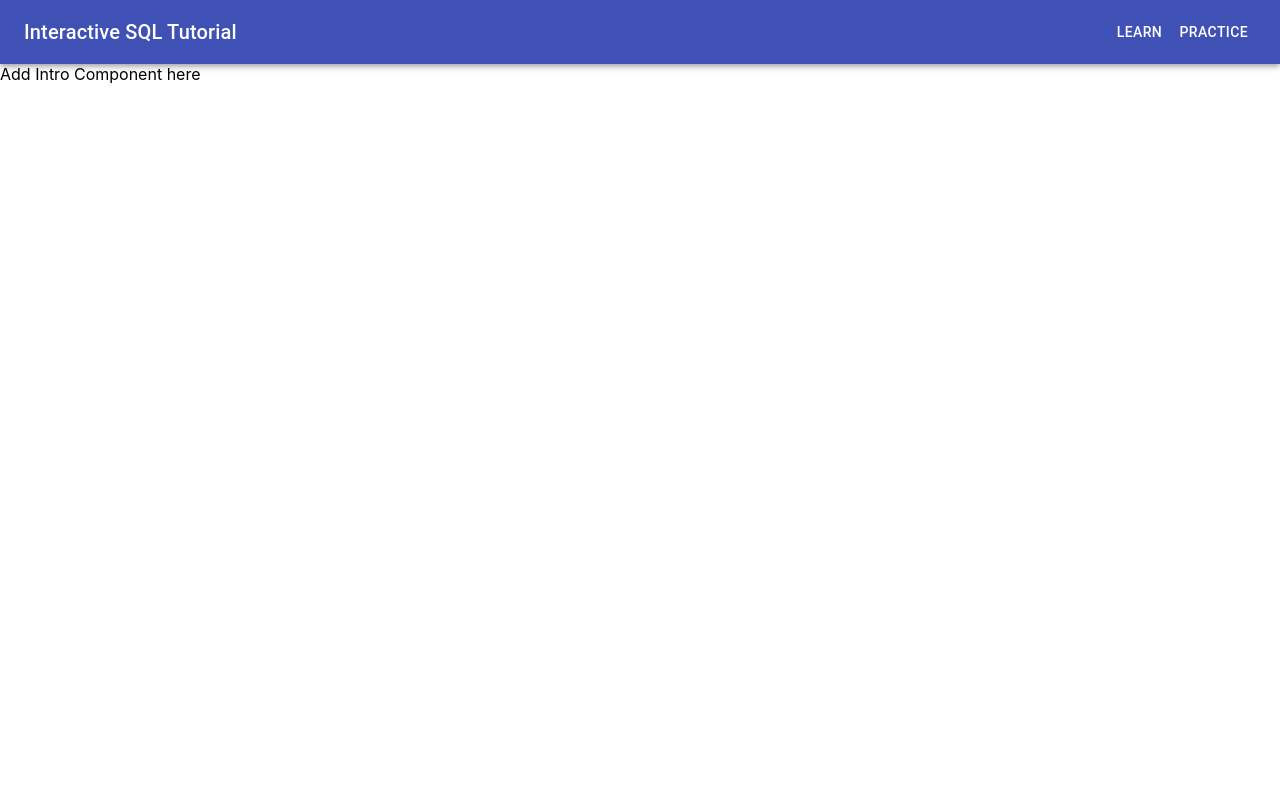
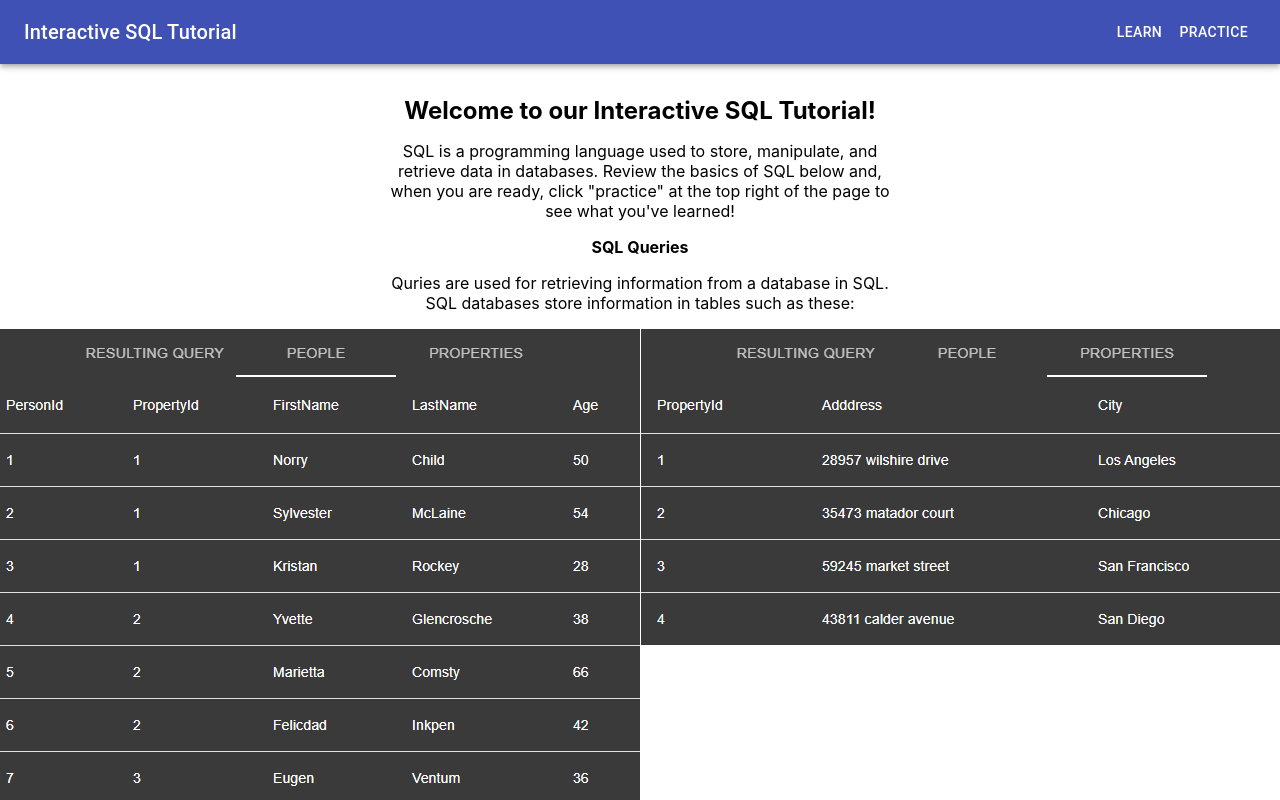
Before and after one commit to dylane1999/sql-interactive-tutorial, a React (Create React App) app in the folder client/: page / in a window 1280 px wide. Shown: the top 800 px of the page. Built offline with nearby package versions, Linux system fonts and the light colour scheme; a web font is replaced by a local one.

Commit message:
make intro page

```diff
--- a/client/src/App.tsx
+++ b/client/src/App.tsx
@@ -2,6 +2,7 @@ import React from "react";
 import NavBar from "./views/components/NavBar";
 import { BrowserRouter, Route, Switch } from "react-router-dom";
 import SqlTutorialPage from "./views/pages/SqlTutorialPage";
+import IntroPage from "./views/pages/IntroductionPage";
 import styled from "styled-components";
 
 const NoneErrorWrapper = styled.div`
@@ -29,7 +30,7 @@ const App = () => {
         <div>
           <Switch>
             <Route exact path="/">
-              Add Intro Component here
+              <IntroPage/>
             </Route>
             <Route exact path="/practice" component={SqlTutorialPage}/>
             <Route component={NotFound} />
--- /dev/null
+++ b/client/src/styles/IntroductionPage.css
@@ -0,0 +1,31 @@
+#welcome{
+    text-align: center;
+    font-size: 1.5rem;
+    margin-bottom: 0.25rem;
+}
+
+.sub{
+    margin: 1rem 25rem;
+    text-align: center;
+}
+
+#queryHead{
+    text-align: center;
+    font-size: 1rem;
+}
+
+.tables{
+    display: flex;
+    justify-content: space-around;
+    align-items: flex-start;
+}
+
+.exampleSection{
+    text-align: center;
+    margin: auto 25rem;
+}
+
+.codeSection{
+    text-align: left;
+    padding-left: 19%;
+}
--- a/client/src/views/pages/IntroductionPage.tsx
+++ b/client/src/views/pages/IntroductionPage.tsx
@@ -1,10 +1,97 @@
 import React from 'react'
+import styled from "styled-components";
+import people from "../assets/People.png"
+import properties from "../assets/Properties.png"
+import "../../styles/IntroductionPage.css"
+
+const Root = styled.div`
+  display: flex;
+  align-items: center;
+  justify-content: center;
+  padding: 16px;
+`;
+
+const HeadWrap = styled.h1`
+    text-align: center;
+    font-size: 1.5rem;
+    margin-bottom: 0.25rem;
+`;
+
+const SubWrap = styled.p`
+    margin: 1rem 25rem;
+    text-align: center;
+`;
+
+const QueryHeadWrap = styled.h2`
+    text-align: center;
+    font-size: 1rem;
+`;
+
+const ImgWrap = styled.img`
+    display: flex;
+    align-items: center;
+    justify-content center;
+`;
 
 const IntroductionPage = () => {
     return (
-        <div>
-            This is the intro page w/ info about sql and how it works
-        </div>
+        <Root>
+            <div>
+                <h1 id="welcome">Welcome to our Interactive SQL Tutorial!</h1>
+                <p className="sub">
+                    SQL is a programming language used to store, manipulate, and retrieve data in databases.
+                    Review the basics of SQL below and, when you are ready,
+                    click "practice" at the top right of the page to
+                    see what you've learned!
+                </p>
+                <h2 id="queryHead">SQL Queries</h2>
+                <p className="sub">
+                    Quries are used for retrieving information from a database in SQL.  SQL databases
+                    store information in tables such as these:
+                </p>
+                <div className="tables">
+                    <img src={people} alt="People Table"/>
+                    <img src={properties} alt="Properties Table"/>
+                </div>
+                <div className="exampleSection">
+                    <h4>General Queries</h4>
+                    <p>The general format for a SQL query of one table is as follows:</p>
+                    <code>SELECT <em>table_name.column, table_name.column</em></code>
+                    <code> FROM <em>table_name</em></code>
+                    <p>optionally:</p>
+                    <code>WHERE <em>some condition (age &gt; 20)</em></code>
+                    <p>If you want to select every column from a table simply put a "*" after <code>SELECT</code>.</p>
+
+                    <h4>Joins</h4>
+                    <p>Joins are used to lookup related information in two different tables.
+                        To perform a join the two tables must have at least one common column between them. There are several
+                        different types of joins, but we will focus on right and left joins for now.  A right join will return
+                        all the connected rows between the tables, along with the unconnected rows in the right table, or second table specified in the
+                        join operation, filling the left rows with nulls. A left join will return all the connected rows between the tables and unconnected rows in the left table, filling
+                        the right rows with nulls.
+                    </p>
+                    <p>The general format for a join in SQL is as follows:</p>
+                    <div className="codeSection">
+                        <code>SELECT <em>left_table_name.column, left_table_name.column, right_table_name.column, right_table_name.column</em> FROM <em>left_table_name</em></code>
+                        <p><code>LEFT<em>(RIGHT)</em> JOIN <em>right_table_name</em></code></p>
+                        <p><code>ON <em>left_table_name.common_column = right_table_name.common_column</em></code></p>
+                        <p>Optionally:</p>
+                        <p><code>WHERE <em>some condition (Properties.City = "Chicago")</em></code></p>
+                    </div>
+
+                    <p>So if we want all the first and last names and addresses of people who live in LA or San Diego:</p>
+                    <div className="codeSection">
+                        <code>SELECT <em>People.FirstName, People.LastName, Properties.Adddress</em> FROM <em>People</em></code>
+                        <p><code>RIGHT JOIN <em>Properties</em></code></p>
+                        <p><code>ON <em>People.PropertyId = Properties.PropertyId</em></code></p>
+                        <p><code>WHERE <em>Properties.City in ("Los Angeles", "San Diego")</em></code></p>
+                    </div>
+
+                    <h4>Now you are ready to try writing your own queries!</h4>
+                    <p>Scroll back up and click "practice" at the top right.</p>
+                </div>
+            </div>
+        </Root>
     )
 }
 
```
Also changed, not shown: client/src/views/assets/People.png (added), client/src/views/assets/Properties.png (added).
